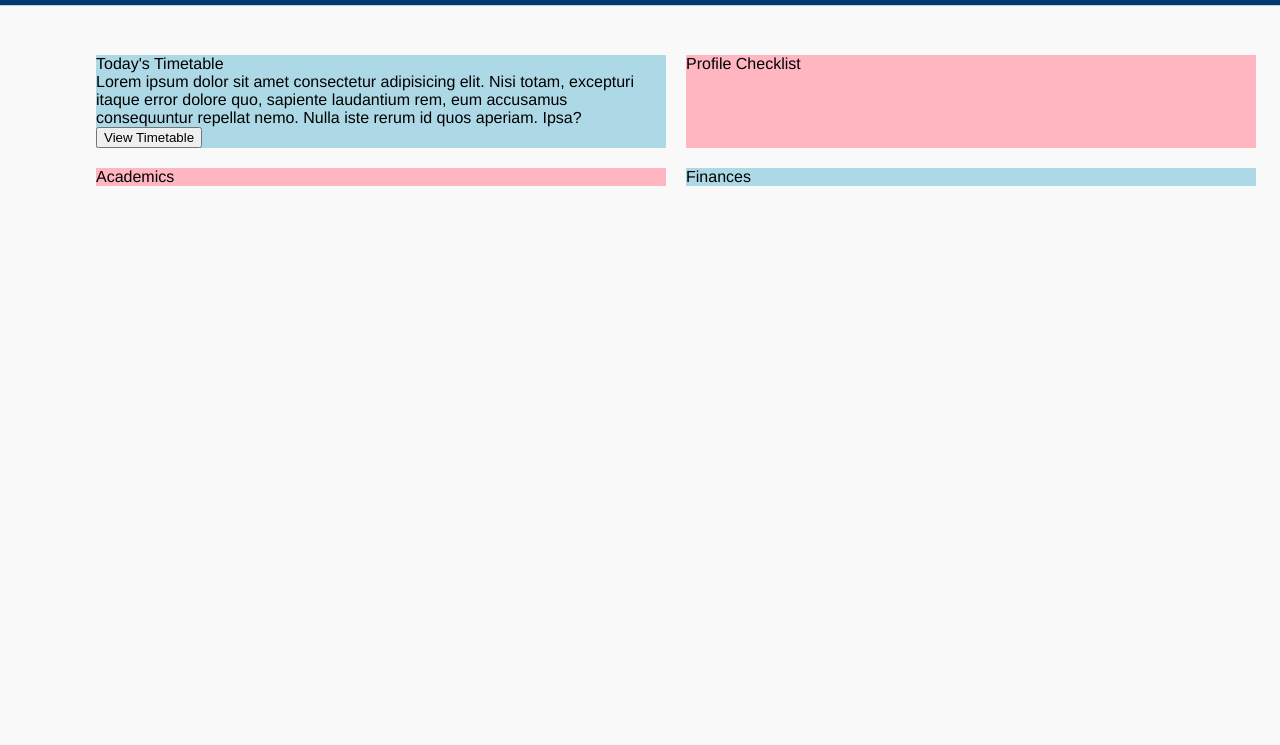
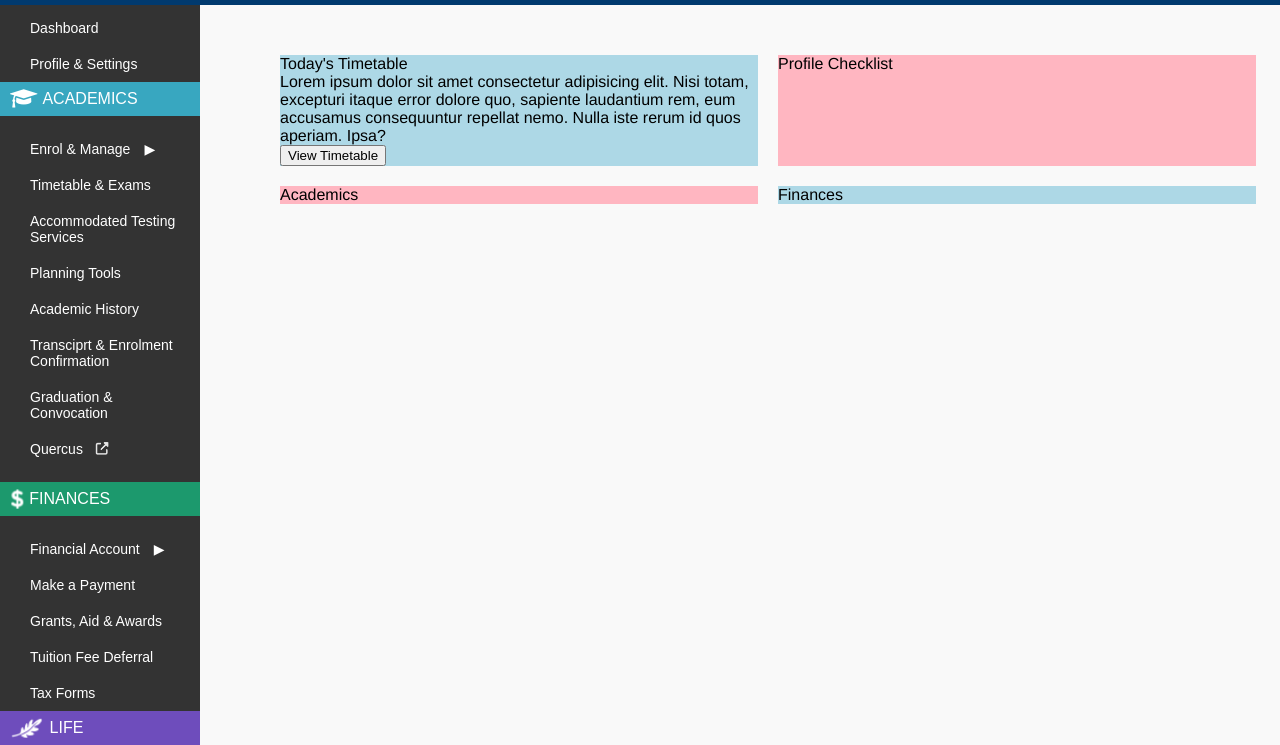
Before and after one commit to AbinashNagendran/uoft-acorn-clone, a plain HTML site: page index.html in a window 1280 px wide. Shown: the part 55-800 px from the top of the page. Drawn offline with Linux system fonts and the light colour scheme.

Commit message:
Added sidebar

```diff
--- a/index.html
+++ b/index.html
@@ -23,7 +23,7 @@
     <link rel="stylesheet" href="styles/sidebar.css">
 
 </head>
-<body style="height: 3000px;">
+<body style="height: 1431.32px;">
 
     <header class="header">
         <div class="left-section">
@@ -55,8 +55,65 @@
 
     </header>
 
+    <nav class="sidebar">
+        <div class="dashboard">Dashboard</div>
+        <div class="prof-settings">Profile & Settings</div>
+        <div class="academics-sidebar-container">
+
+            <div class="academics-sidebar-header">
+                <i class="fa fa-lg fa-graduation-cap acorn-btn-icon"></i>
+                <p class="academics-sidebar-text">ACADEMICS</p>
+            </div>
+
+            <button class="enrol">Enrol & Manage&emsp;&#9654;</button>
+            <button>Timetable & Exams</button>
+            <button>Accommodated Testing Services</button>
+            <button>Planning Tools</button>
+            <button>Academic History</button>
+            <button>Transciprt & Enrolment Confirmation</button>
+            <button>Graduation & Convocation</button>
+            <div class="quercus">
+                <button>Quercus</button>
+                <img class="pointer" src="icons/transparent-image-pointer.png" alt="">
+            </div>
+        </div>
+
+        <div class="finances-sidebar-container">
+            <div class="finances-sidebar-header">
+                <img class="dollar_sign_icon" src="icons/dollar_sign_icon.png" alt="">
+                <p class="finances-sidebar-text">FINANCES</p>
+            </div>
+            <button class="account">Financial Account&emsp;&#9654;</button>
+            <button>Make a Payment</button>
+            <button>Grants, Aid & Awards</button>
+            <button>Tuition Fee Deferral</button>
+            <button>Tax Forms</button>
+        </div>
+
+        <div class="life-sidebar-container">
+            <div class="life-sidebar-header">
+                <img class="dollar_sign_icon" src="icons/feather-icon.png" alt="">
+                <p class="life-sidebar-text">LIFE</p>
+            </div>
+            <button class="health">Health & Wellness</button>
+            <button>Involvement</button>
+            <button>Jobs & Career Planning</button>
+            <button>International Opportunities</button>
+            <button>Housing</button>
+            <button>Family Care</button>
+        </div>
 
 
+
+
+
+
+
+
+
+
+
+    </nav>
 
 
     <main>
--- a/styles/general.css
+++ b/styles/general.css
@@ -3,10 +3,10 @@
 body {
     margin: 0;
     padding-top: 80px;
-    padding-left: 96px;
+    padding-left: 280px;
     padding-right: 24px;
     background-color: rgb(249, 249, 249);
     font-family: "Helvetica Neue", Helvetica, Arial, sans-serif;
-
+    position: relative;
 
 }
--- a/styles/header.css
+++ b/styles/header.css
@@ -9,9 +9,7 @@
     right: 0;
     z-index: 1000;
     background-color: rgb(1, 58, 111);
-    border-bottom-width: 1px;
-    border-bottom-style: solid;
-    border-bottom-color: rgb(204, 204, 204);
+    border: none;
 }
 
 
@@ -29,7 +27,8 @@
     font-size: 20px;
     font-weight: 700;
     text-decoration: solid;
-
+    cursor: pointer;
+    user-select: none;
 }
 
 .right-section {
--- a/styles/sidebar.css
+++ b/styles/sidebar.css
@@ -0,0 +1,80 @@
+.sidebar {
+    background-color: rgb(51, 51, 51);
+    color: white;
+    position: absolute;
+    left: 0;
+    top: 60px;
+    bottom: 0;
+    width: 200px;
+    z-index: 500;
+    padding-top: 5px;
+
+}
+
+.academics-sidebar-header {
+    background-color: rgb(56, 167, 192);
+}
+
+.academics-sidebar-container button, .finances-sidebar-container button, .life-sidebar-container button {
+    color: white;
+    margin-left: 20px;
+    background-color: rgb(51, 51, 51);;
+    border: none;
+    padding: 10px;
+    font-size: 14px;
+    text-align: left;
+    cursor: pointer;
+}
+
+
+.dashboard, .prof-settings {
+    padding: 10PX;
+    font-size: 14px;
+    font-family: Arial;
+    margin-left: 20px;
+
+}
+.academics-sidebar-text, .finances-sidebar-text, .life-sidebar-text  {
+    display: inline;
+    margin-bottom: 8px;
+    margin-top: 8px;
+    margin-left: 5px;
+}
+
+.quercus {
+    display: flex;
+    align-items: center;
+    margin-bottom: 15px;
+}
+.pointer {
+    height: 15px;
+}
+
+.enrol, .account, .health {
+    margin-top: 15px;
+}
+
+.finances-sidebar-header {
+    background-color: rgb(28, 153, 109);
+
+}
+
+
+.finances-sidebar-header, .academics-sidebar-header, .life-sidebar-header {
+    font-family: Montserrat, sans-serif;
+    display: flex;
+    align-items: center;
+    padding-left: 10px;
+
+}
+
+.life-sidebar-header {
+    background-color: rgb(110, 77, 188);
+}
+
+
+
+.dollar_sign_icon {
+    height: 20px;
+
+}
```
Also changed, not shown: icons/academics-side-bar-icon.png (added), icons/dollar_sign_icon.png (added), icons/feather-icon.png (added), icons/transparent-image-pointer.png (added), 1 other file.
